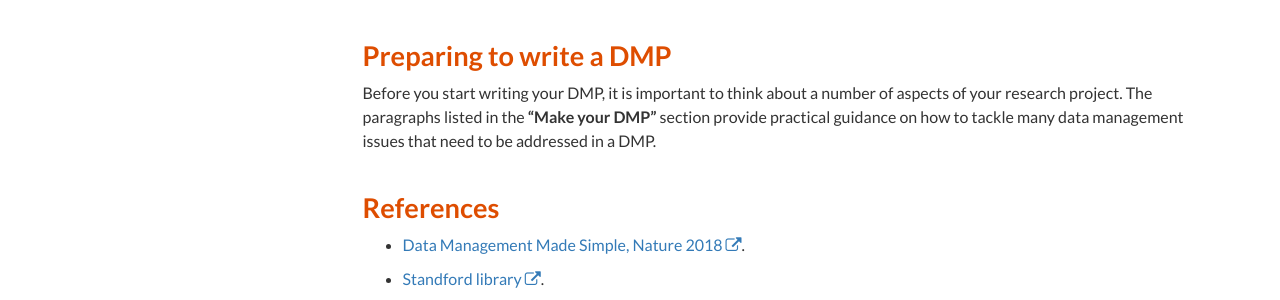
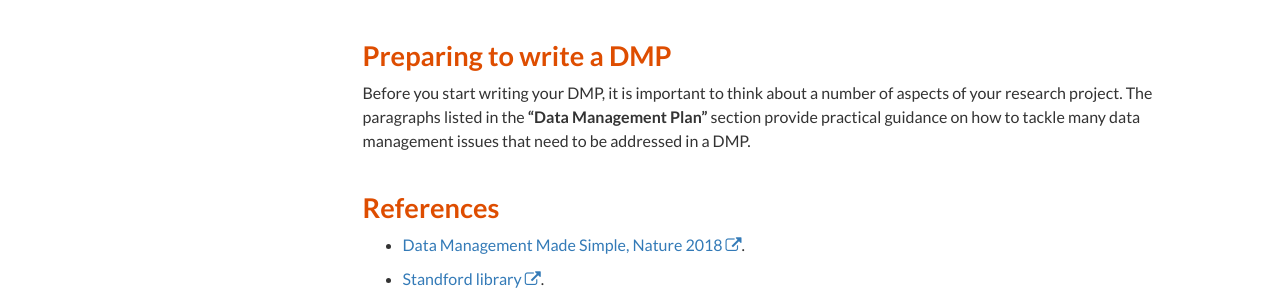
Before and after one commit to ELIXIR-Belgium/rdm-guide, a Jekyll site: the page built from pages/about_DMP.md, in a window 1280 px wide. Shown: the part 933-1233 px from the top of the page. Built offline with Jekyll 4.4.1, drawn with Linux system fonts in a browser that asks for light colours.

Commit message:
section name fix

```diff
--- a/pages/about_DMP.md
+++ b/pages/about_DMP.md
@@ -18,7 +18,7 @@ Many funders are asking grant applicants to provide a DMP, before they begin any
 DMP is considered a tool to encourage researchers to value the data that they generate as much as the scientific article, in which that data is used. DMP should help preventing data loss and encourage data sharing according to the [FAIR principle](https://www.ncbi.nlm.nih.gov/pmc/articles/PMC4792175/). Sharing data should reduce data duplication and increase reproducibility and transparency. Moreover, accessible data can be reused by others to generate new knowledge. Overall, DMP is a tool to make research better.
 
 ## Preparing to write a DMP
-Before you start writing your DMP, it is important to think about a number of aspects of your research project. The paragraphs listed in the **"Make your DMP"** section provide practical guidance on how to tackle many data management issues that need to be addressed in a DMP.
+Before you start writing your DMP, it is important to think about a number of aspects of your research project. The paragraphs listed in the **"Data Management Plan"** section provide practical guidance on how to tackle many data management issues that need to be addressed in a DMP.
 
 ## References
 * [Data Management Made Simple, Nature 2018](https://www.nature.com/articles/d41586-018-03071-1?utm_source=twt_nnc&utm_medium=social&utm_campaign=naturenews&sf184398395=1 ).
```
